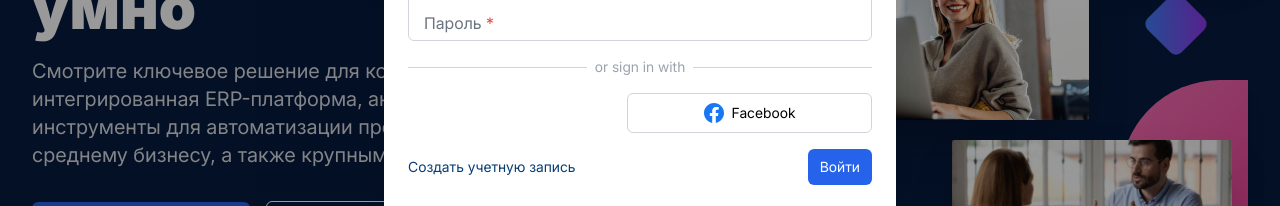
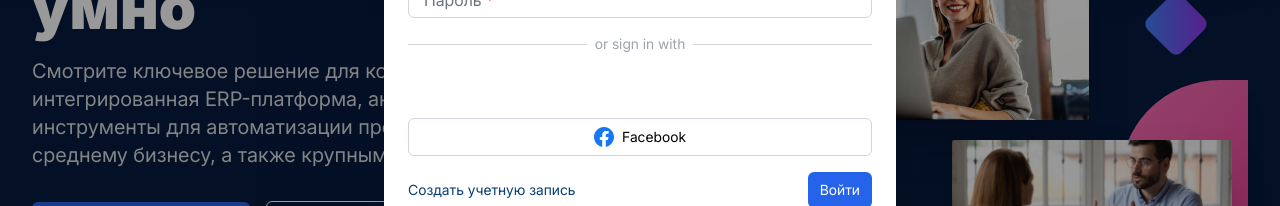
Before and after one commit to WhyJamal/project.sales.system, a React (Vite) app in the folder frontend.base.r/: page / in a window 1280 px wide. Both pictures are taken after a click on the button "Войти". Shown: the part 395-601 px from the top of the page. Built offline with nearby package versions, Linux system fonts and the light colour scheme; no server answers; a web font is replaced by a local one.

Commit message:
fix(modal): prevent auth animation from overflowing modal container

```diff
--- a/frontend.base.r/src/assets/index.css
+++ b/frontend.base.r/src/assets/index.css
@@ -20,11 +20,14 @@ html, body {
   -webkit-text-fill-color: transparent;
 }
 
-* {
+/* button,
+a,
+input,
+textarea {
   transition-property: transform, opacity, background-color;
+  transition-duration: 300ms;
   transition-timing-function: cubic-bezier(0.4, 0, 0.2, 1);
-  transition-duration: 300ms;
-}
+} */
 
 /* From Uiverse.io by Fernando-sv */
 .loader {
--- a/frontend.base.r/src/features/auth/Auth.tsx
+++ b/frontend.base.r/src/features/auth/Auth.tsx
@@ -98,10 +98,10 @@ const Auth: React.FC<AuthProps> = ({ closeModal }) => {
         </p>
       </div>
 
-      <AnimatePresence mode="wait">
+      <AnimatePresence mode="wait" initial={false}>
         <motion.form
           key={isRegister ? "register" : "login"}
-          initial={{ opacity: 0, y: 30 }}
+          initial={{ opacity: 0, y: 20 }}
           animate={{ opacity: 1, y: 0 }}
           exit={{ opacity: 0, y: -30 }}
           transition={{ duration: 0.4 }}
@@ -168,7 +168,7 @@ const Auth: React.FC<AuthProps> = ({ closeModal }) => {
                 <span className="flex-grow border-t border-gray-300"></span>
               </div>
 
-              <div className="flex gap-2">
+              <div className="grid gap-2">
                 <div className="flex-1">
                   <GoogleLogin
                     onSuccess={handleGoogleLogin}
--- a/frontend.base.r/src/shared/components/common/Modal.tsx
+++ b/frontend.base.r/src/shared/components/common/Modal.tsx
@@ -6,6 +6,7 @@ interface ModalProps {
   onClose: () => void;
   title?: string;
   children?: React.ReactNode;
+  className?: string;
 }
 
 const Modal: React.FC<ModalProps> = ({
@@ -13,10 +14,11 @@ const Modal: React.FC<ModalProps> = ({
   onClose,
   title = "Modal",
   children,
+  className,
 }) => {
   if (!open) return null;
   return (
-    <div className="fixed inset-0 z-50 flex items-center justify-center p-4">
+    <div className={`fixed inset-0 z-50 flex items-center justify-center p-4 ${className}`}>
       <div className="absolute inset-0 bg-black/40"></div>
       {/*onClick={onClose}*/}
       <div className="bg-white shadow-xl max-w-lg w-full p-6 relative z-10 rounded-sm">
--- a/frontend.base.r/src/shared/components/layouts/header/index.tsx
+++ b/frontend.base.r/src/shared/components/layouts/header/index.tsx
@@ -7,7 +7,7 @@ import dropdownData from "./config/DropdownData";
 import { DropdownKeys } from "./navbar.types";
 import menus from "./config/NavbarData";
 import { useNavigate } from "react-router-dom";
-import UserDropdown from "../../user-dropdown";
+import UserDropdown from "../../ui/user-dropdown";
 import Spinner from "../../ui/spinner";
 import SearchInput from "../../ui/search-input";
 
@@ -174,7 +174,7 @@ const Navbar: React.FC = () => {
                 !menu.url && (
                   <Suspense
                     fallback={
-                      <div className="absolute top-10 left-0 bg-white p-4 shadow">
+                      <div className="absolute top-11 bg-white p-2 shadow">
                         <Spinner />
                       </div>
                     }
--- a/frontend.base.r/src/shared/components/ui/Spinner.tsx
+++ b/frontend.base.r/src/shared/components/ui/Spinner.tsx
@@ -2,9 +2,7 @@ import React from "react";
 
 const Spinner: React.FC<{ size?: number }> = ({ size = 40 }) => {
   return (
-    <div className="w-5 h-5 flex items-center justify-center">
       <div className="loader"></div>
-    </div>
   );
 };
 
```
Also changed, not shown: frontend.base.r/src/shared/components/ui/user-dropdown.tsx (renamed from frontend.base.r/src/shared/components/user-dropdown.tsx).
